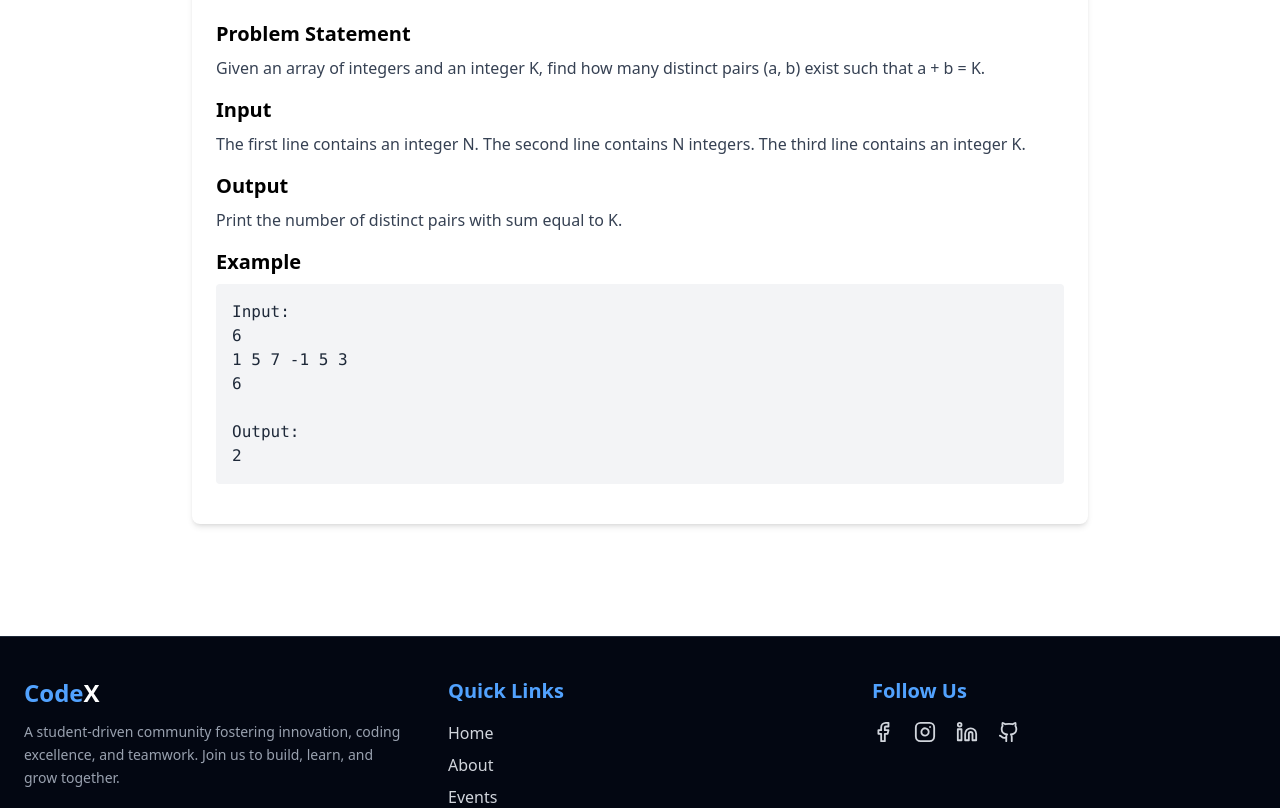
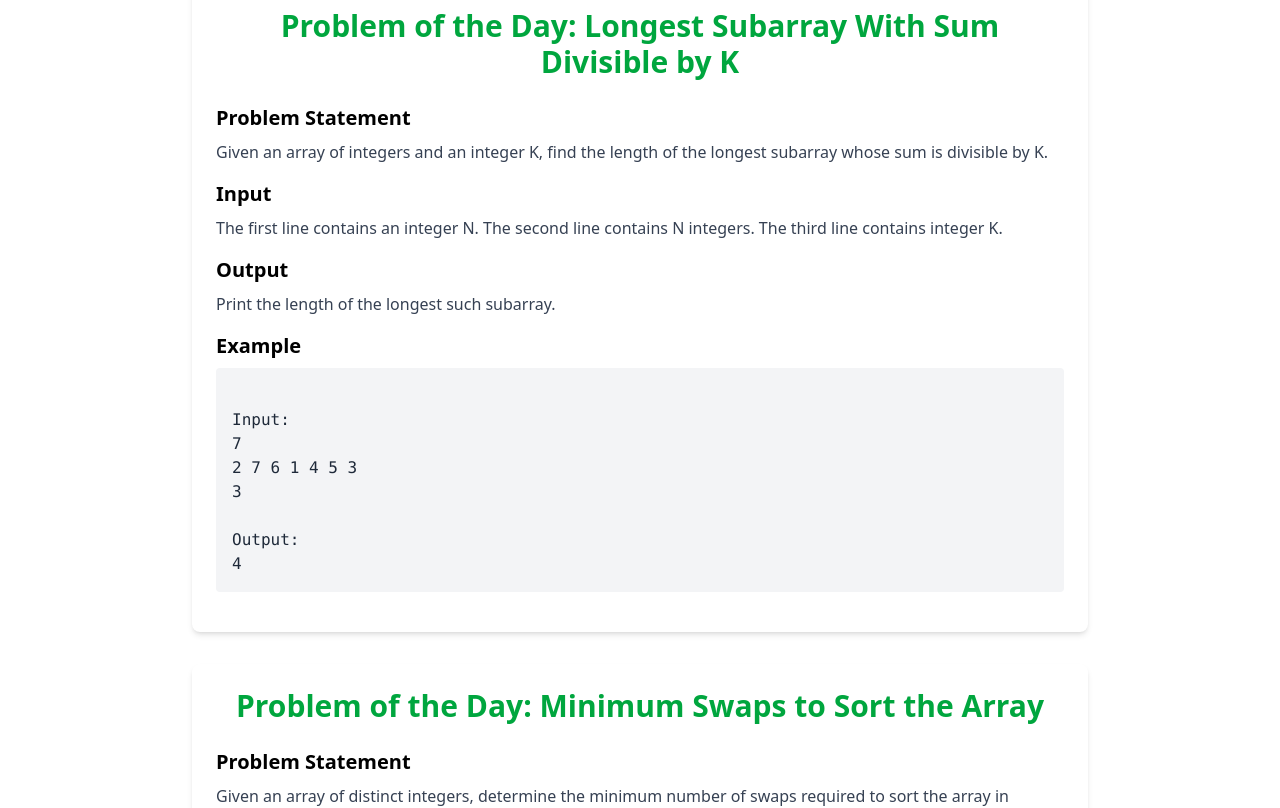
Before and after one commit to maheshkhatri2058/CodingClub, a React (Vite) app in the folder FrontEnd/: page /discussion in a window 1280 px wide. Shown: the part 360-1168 px from the top of the page. Built offline with nearby package versions, Linux system fonts and the light colour scheme.

Commit message:
new files added

```diff
--- a/FrontEnd/src/Pages/Discussion.jsx
+++ b/FrontEnd/src/Pages/Discussion.jsx
@@ -10,23 +10,56 @@ const Discussion = () => {
           <h1 className='text-center text-2xl font-bold'>Solved Problems:</h1>
       <p className='px-10'>1.Given an integer array, shift all zero elements to the end while maintaining the relative order of non-zero elements<br></br></p>
       <p className='px-10'>2. Given integer array , Find the second largest element , return -1 if not found</p>
+      <p className='px-10'>3. Given an array of integers and an integer K, find how many distinct pairs (a, b) exist such that a + b = K.</p>
+
 
       </div>
 
       <ProblemCard
-      title="Problem of the Day: Count Distinct Pairs With Given Sum"
-description="Given an array of integers and an integer K, find how many distinct pairs (a, b) exist such that a + b = K."
-input="The first line contains an integer N. The second line contains N integers. The third line contains an integer K."
-output="Print the number of distinct pairs with sum equal to K."
-example={`Input:
-6
-1 5 7 -1 5 3
-6
+ title=" Problem of the Day: Longest Subarray With Sum Divisible by K"
+
+description="Given an array of integers and an integer K, find the length of the longest subarray whose sum is divisible by K."
+
+input="
+The first line contains an integer N.
+The second line contains N integers.
+The third line contains integer K."
+
+output="
+Print the length of the longest such subarray."
+
+example={`
+Input:
+7
+2 7 6 1 4 5 3
+3
 
 Output:
-2`}
+4`
+}
 
+    />
+    <ProblemCard
+    title="Problem of the Day: Minimum Swaps to Sort the Array"
 
+description="
+Given an array of distinct integers, determine the minimum number of swaps required to sort the array in ascending order."
+
+input="
+The first line contains an integer N.
+The second line contains N distinct integers."
+
+output="
+Print the minimum number of swaps needed."
+
+example={`
+Input:
+5
+4 3 1 2 5
+
+Output:
+3
+`}
     />
       </div>
     </>
```
